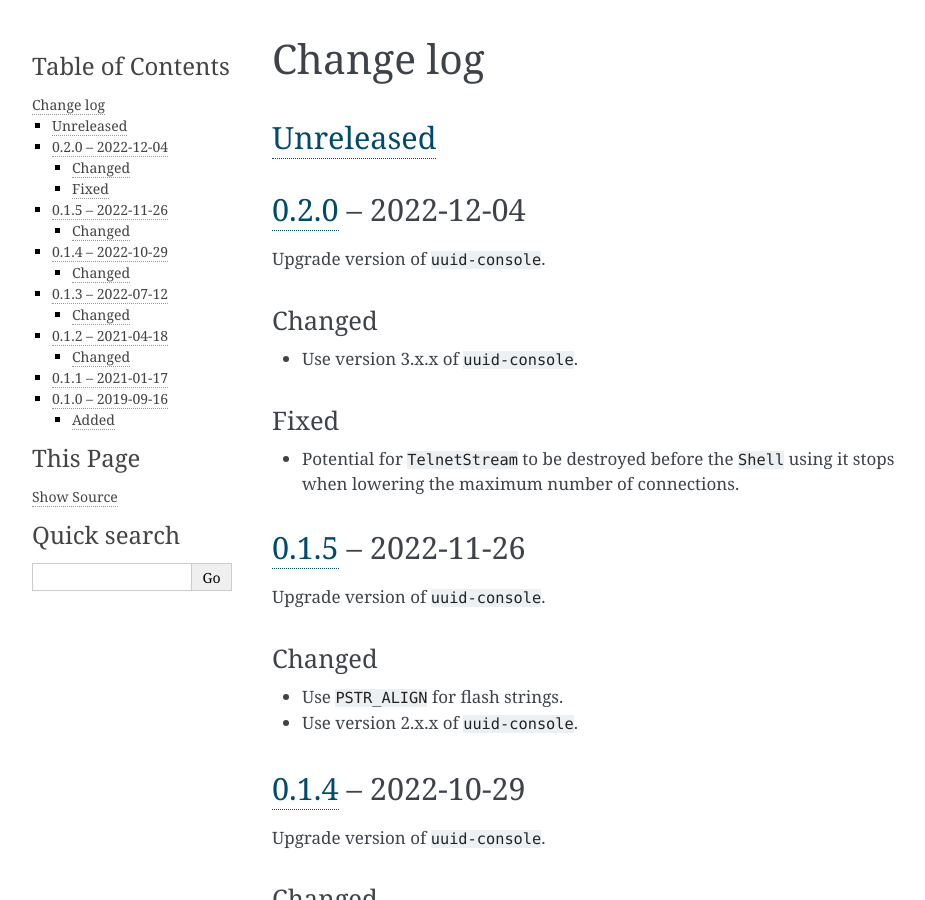
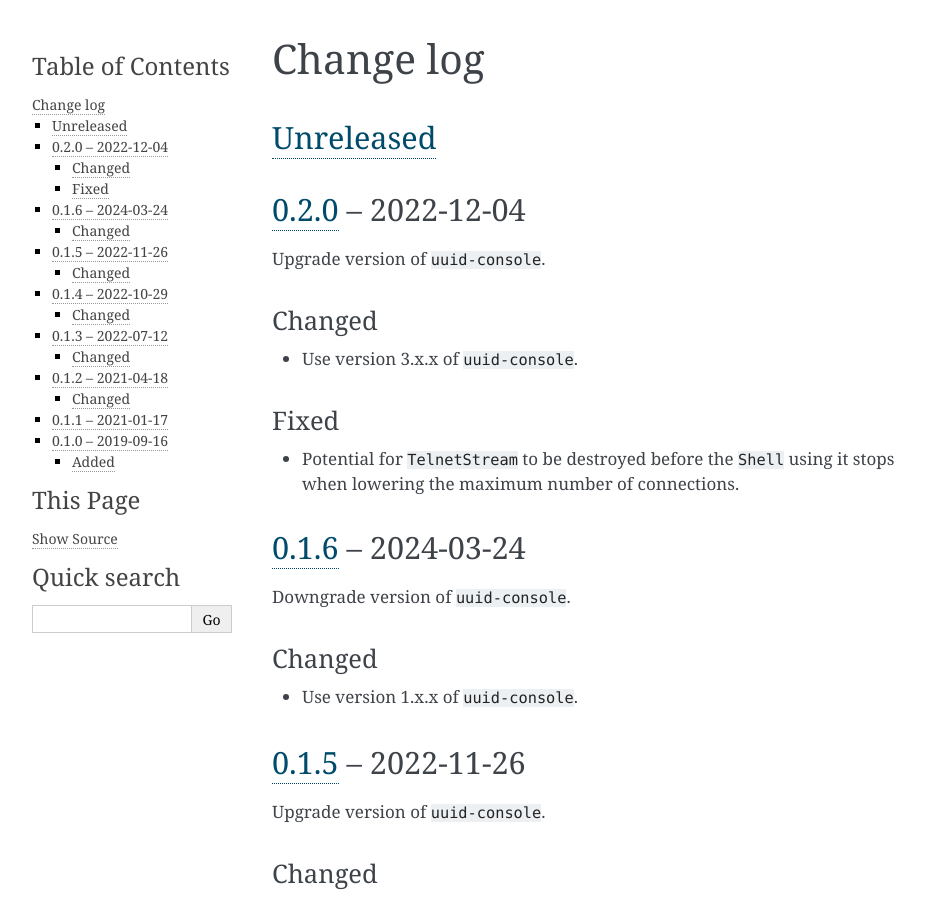
Before and after one commit to nomis/mcu-uuid-telnet, a Sphinx documentation site: the page built from docs/changelog.rst, in a window 1280 px wide and 900 px high. Shown: the whole window, without its empty margins (148-1073 px from the left). Built offline with Sphinx 7.4.7, drawn with Linux system fonts in a browser that asks for light colours.

Commit message:
Add 0.1.6 to changelog

```diff
--- a/docs/changelog.rst
+++ b/docs/changelog.rst
@@ -19,6 +19,16 @@ Fixed
 
 * Potential for ``TelnetStream`` to be destroyed before the ``Shell``
   using it stops when lowering the maximum number of connections.
+
+0.1.6_ |--| 2024-03-24
+----------------------
+
+Downgrade version of ``uuid-console``.
+
+Changed
+~~~~~~~
+
+* Use version 1.x.x of ``uuid-console``.
 
 0.1.5_ |--| 2022-11-26
 ----------------------
@@ -85,6 +95,7 @@ Added
 
 .. _Unreleased: https://github.com/nomis/mcu-uuid-telnet/compare/0.2.0...HEAD
 .. _0.2.0: https://github.com/nomis/mcu-uuid-telnet/compare/0.1.5...0.2.0
+.. _0.1.6: https://github.com/nomis/mcu-uuid-telnet/compare/0.1.5...0.1.6
 .. _0.1.5: https://github.com/nomis/mcu-uuid-telnet/compare/0.1.4...0.1.5
 .. _0.1.4: https://github.com/nomis/mcu-uuid-telnet/compare/0.1.3...0.1.4
 .. _0.1.3: https://github.com/nomis/mcu-uuid-telnet/compare/0.1.2...0.1.3
```
